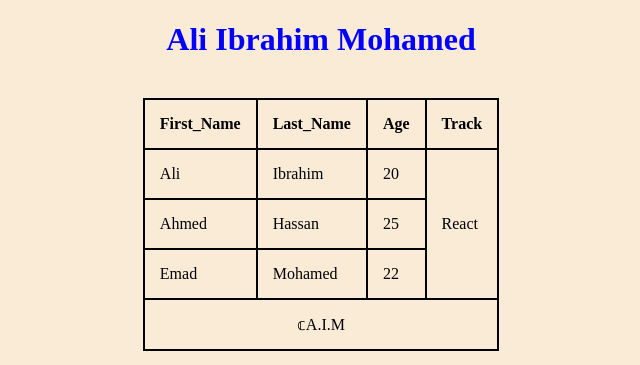
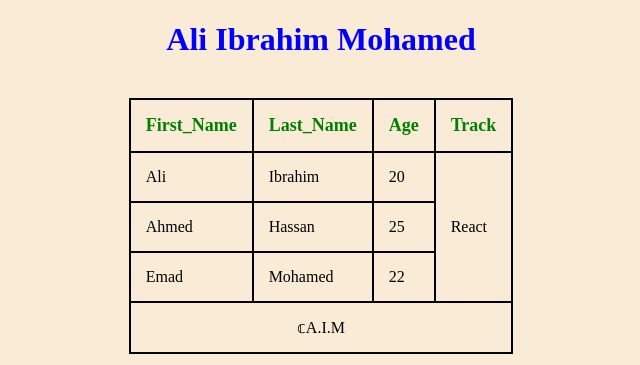
Before and after one commit to AliIbrahim3600/DEPI_Task_1, a plain HTML site: page index.html in a window 1280 px wide. Shown: the top 365 px of the page, without its empty margins (319-959 px from the left). Drawn offline with Linux system fonts and the light colour scheme.

Commit message:
push a head table color

```diff
--- a/assets/CSS/style.css
+++ b/assets/CSS/style.css
@@ -7,6 +7,10 @@
     text-align: center;
     color: blue;
     font-weight: 600;
+}
+th {
+    font-size: 18px;
+    color: green
 }
 
 table, th,td {
```
